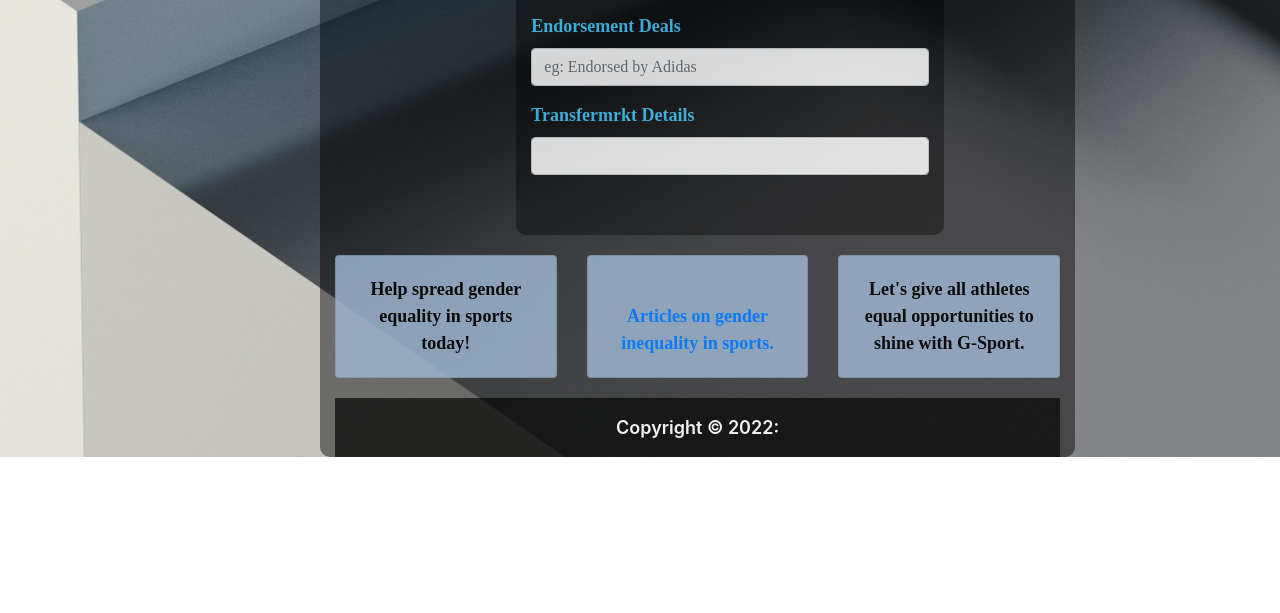
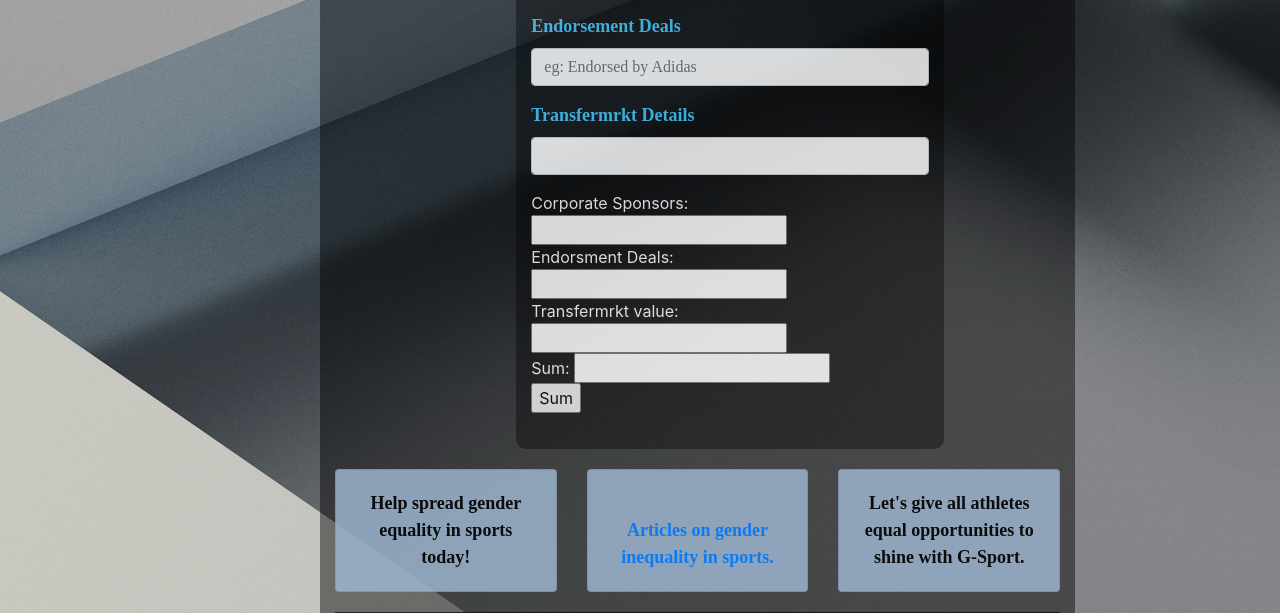
Before and after one commit to xhannyb/GSport, a plain HTML site: page index.html in a window 1280 px wide. Shown: the part 618-1231 px from the top of the page. Before the commit the page ends 1075 px from the top, so only its background shows below. Drawn offline with nearby package versions, Linux system fonts and the light colour scheme.

Commit message:
html add

```diff
--- a/index.html
+++ b/index.html
@@ -9,6 +9,7 @@
     <link href="https://cdn.jsdelivr.net/npm/bootstrap@5.1.3/dist/css/bootstrap.min.css" rel="stylesheet" integrity="sha384-1BmE4kWBq78iYhFldvKuhfTAU6auU8tT94WrHftjDbrCEXSU1oBoqyl2QvZ6jIW3" crossorigin="anonymous">
     <link rel="stylesheet" href="./css/bootstrap.css">
     <link rel="stylesheet" href="./css/styles.css">
+
 </head>
 
 <body>
@@ -21,7 +22,7 @@
             <h2>User Platform</h2>
             <form action="/action_page.php"></form>
             <div class="form-group">
-                <label for="number">Category</label>
+                <label for="text">Category</label>
                 <input type="text" class="form-control" id="year" placeholder="eg: Football" name="year">
             </div>
             <div class="form-group">
@@ -37,6 +38,7 @@
                 <input type="text" class="form-control" id="date" name="date">
             </div>
             <br>
+
             </form>
             </form>
             <div class="overlay">
@@ -45,7 +47,7 @@
                     <form name="myForm" class="form" onsubmit="validate();">
                         <div class="form-group">
                             <label for="number">Corporate Sponsors</label>
-                            <input type="text" class="form-control" id="year" placeholder="eg: KCB" name="year">
+                            <input type="text" class="form-control" input id="one" placeholder="eg: KCB" name="year">
                         </div>
                         <div class="form-group">
                             <label for="month">Endorsement Deals</label>
@@ -53,10 +55,11 @@
                         </div>
                         <div class="form-group">
                             <label for="date">Transfermrkt Details</label>
-                            <input type="text" class="form-control" id="date" name="date">
+                            <input type="link" class="form-control" id="month" name="month">
                         </div>
-
-                        <br>
+                        <p style="color:white;"> Corporate Sponsors: <input type="text" name="num1"><br> Endorsment Deals: <input type="text" name="num2"><br> Transfermrkt value: <input type="text" name="num3"><br> Sum: <input type="text" name="sum"><br>
+                            </style>
+                            <input type="button" value="Sum" onclick="calcSum()">
                     </form>
 
 
@@ -89,6 +92,15 @@
                     <a href="https://github.com/xhannyb"> </a>
                 </div>
             </footer>
+            <script>
+                function calcSum() {
+                    let num1 = document.getElementsByName("num1")[0].value;
+                    let num2 = document.getElementsByName("num2")[0].value;
+                    let num3 = document.getElementsByName("num3")[0].value;
+                    let sum = Number(num1) + Number(num2) + Number(num3);
+                    document.getElementsByName("sum")[0].value = sum;
+                }
+            </script>
             <script src="/js/script.js"></script>
 </body>
 
--- a/js/script.js
+++ b/js/script.js
@@ -0,0 +1,6 @@
+    function calcSum() {
+        let num1 = document.getElementsByName("num1")[0].value;
+        let num2 = document.getElementsByName("num2")[0].value;
+        let sum = Number(num1) + Number(num2);
+        document.getElementsByName("sum")[0].value = sum;
+    }
```
